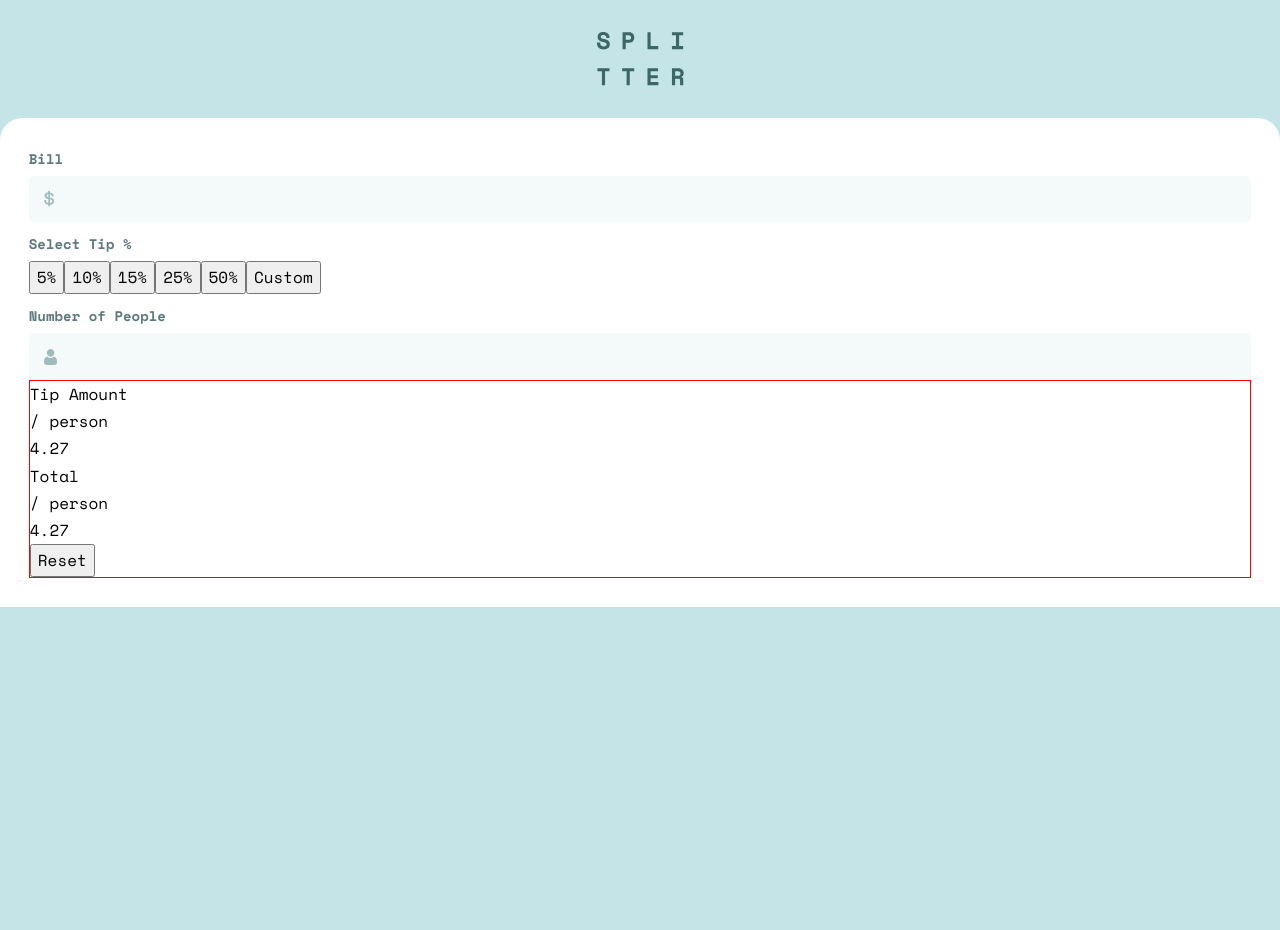
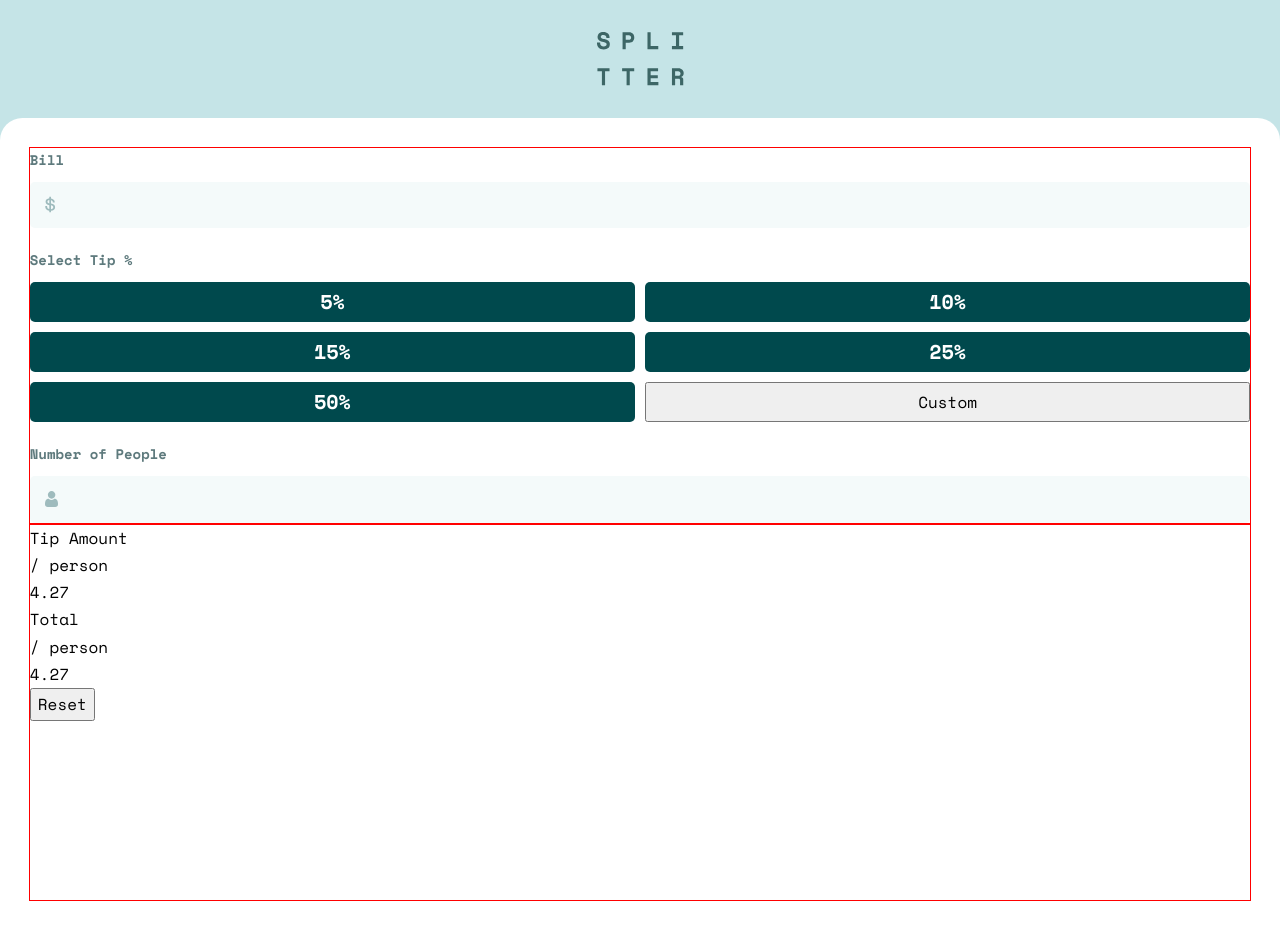
Before and after one commit to HectorAgValenzuela/tip-calculator-app, a Vue app: page / in a window 1280 px wide. Before the commit the page ends 800 px from the top, so only its background shows below. Built offline with nearby package versions, Linux system fonts and the light colour scheme.

Commit message:
Styling tips buttons

```diff
--- a/src/App.vue
+++ b/src/App.vue
@@ -9,12 +9,12 @@
 
   <main>
     <section class="calculator">
-      <article class="calculator__input-article">
+      <article>
         <h1 class="calculator__title">Bill</h1>
         <input class="input" data-icon="money" type="text">
       </article>
 
-      <article class="calculator__select-tip">
+      <article>
         <h1 class="calculator__title">Select Tip %</h1>
         <div class="calculator__tips">
           <button class="tip-element">5%</button>
@@ -22,7 +22,7 @@
           <button class="tip-element">15%</button>
           <button class="tip-element">25%</button>
           <button class="tip-element">50%</button>
-          <button class="tip-element">Custom</button>
+          <button class="custom-element">Custom</button>
         </div>
       </article>
 
--- a/src/assets/main.css
+++ b/src/assets/main.css
@@ -21,6 +21,11 @@
     --fs-800: 2rem;
     --fs-900: 5rem;
 }
+
+
+/* ********************************** */
+/* ************** Reset ************* */
+/* ********************************** */
 
 /*
   1. Use a more-intuitive box-sizing model.
@@ -63,6 +68,10 @@
     overflow-wrap: break-word;
   }
 
+/* ********************************** */
+/* ************** Tags ************** */
+/* ********************************** */
+
 body {
     background-color: var(--color-neutral-300);
     font-family: var(--font-family);
@@ -78,6 +87,7 @@ header {
 main {
     background-color: var(--color-neutral-000);
     display: grid;
+    grid-template-rows: 1fr 1fr;
 
     padding: 1.8em;
 
@@ -113,21 +123,48 @@ main {
     background-color: var(--color-neutral-200);
 }
 
+/* Button Tips class */
+
+.tip-element {
+    font-weight: var(--fw-bold);
+    font-size: 20px;
+    color: var(--color-neutral-000);
+    background-color: var(--color-neutral-900);
+    border-radius: 5px;
+    height: 2.5rem;
+    cursor: pointer;
+    border: none;
+}
+
+.tip-element:is(:hover, :focus) {
+    background-color: var(--color-primary-400);
+    color: var(--color-neutral-900);
+}
+
 /* ********************************** */
 /* ******* Calculator Section ******* */
 /* ********************************** */
 
 .calculator {
-    /* border: 1px solid red; */
+    border: 1px solid red;
     display: grid;
-    gap: 10px;
+    gap: 20px;
 }
 
 .calculator__title {
     color: var(--color-neutral-500);
     font-size: 14px;
-    padding: 0 0 5px 0;
+    padding: 0 0 10px 0;
 }
+
+.calculator__tips {
+    display: grid;
+    gap: 10px;
+    grid-template-columns: 1fr 1fr;
+    grid-template-rows: 1fr 1fr 1fr;
+}
+
+
 
 /* ****************************** */
 /* ******* Results Section ******* */
```
